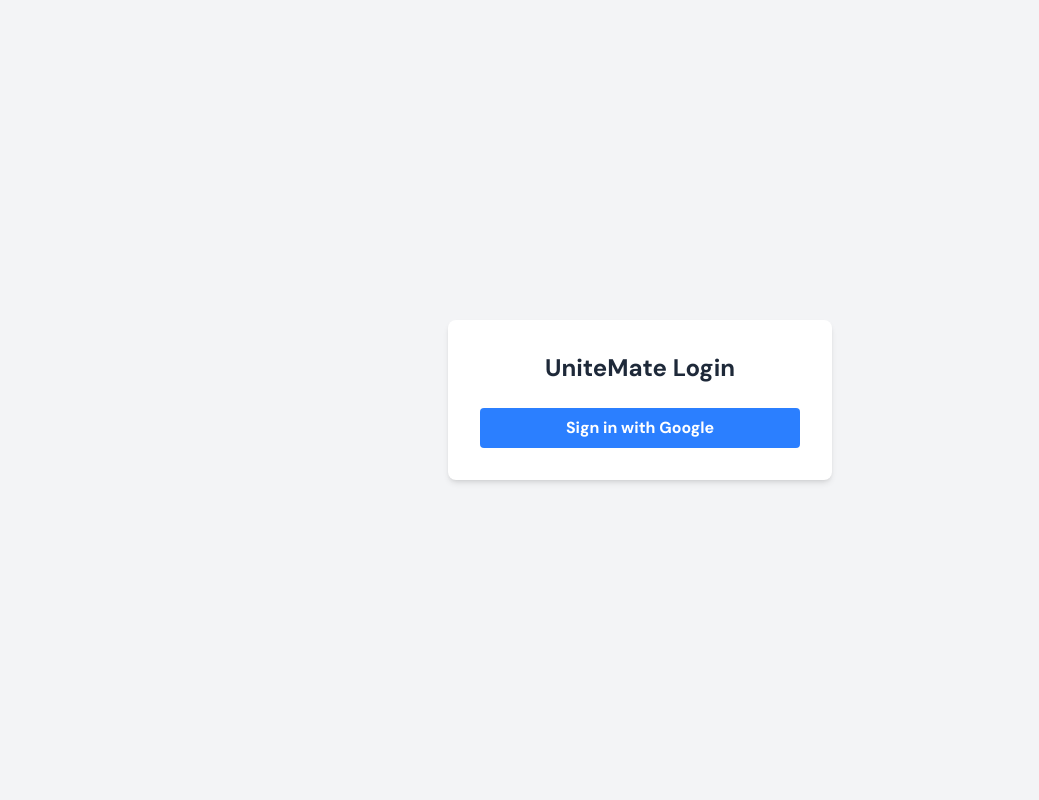
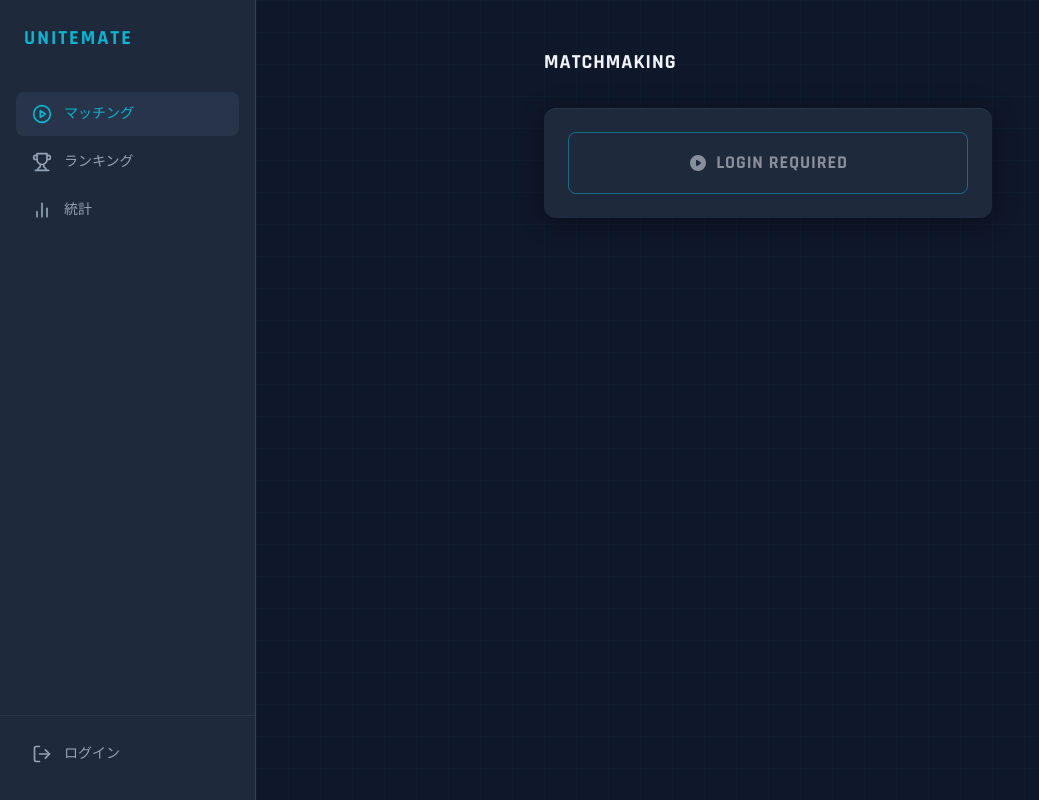
Before and after one commit to juv-shun/unitemate-v2, a React (Vite) app: page / in a window 1280 px wide. Before the commit this address led to /login. Shown: the whole page, without its empty margins (0-1039 px from the left). Built offline with nearby package versions, Linux system fonts and the light colour scheme; no server answers.

Commit message:
feat: allow unauthenticated access to matching screen and restrict queue
- Remove ProtectedRoute from main routes

- Update Sidebar for unauthenticated state

- Disable queue for unauthenticated users

```diff
--- a/src/App.tsx
+++ b/src/App.tsx
@@ -32,61 +32,49 @@ function App() {
               <Route
                 path="/"
                 element={
-									<ProtectedRoute>
                   <Layout>
                     <HomePage />
                   </Layout>
-									</ProtectedRoute>
                 }
               />
               <Route
                 path="/lobby/:matchId?"
                 element={
-									<ProtectedRoute>
                   <Layout>
                     <DraftSimulationPage />
                   </Layout>
-									</ProtectedRoute>
                 }
               />
               <Route
                 path="/match/:matchId?"
                 element={
-									<ProtectedRoute>
                   <Layout>
                     <MatchResultPage />
                   </Layout>
-									</ProtectedRoute>
                 }
               />
               <Route
                 path="/mypage"
                 element={
-									<ProtectedRoute>
                   <Layout>
                     <MyPage />
                   </Layout>
-									</ProtectedRoute>
                 }
               />
               <Route
                 path="/ranking"
                 element={
-									<ProtectedRoute>
                   <Layout>
                     <RankingPage />
                   </Layout>
-									</ProtectedRoute>
                 }
               />
               <Route
                 path="/stats"
                 element={
-									<ProtectedRoute>
                   <Layout>
                     <StatsPage />
                   </Layout>
-									</ProtectedRoute>
                 }
               />
             </Routes>
--- a/src/components/Sidebar.tsx
+++ b/src/components/Sidebar.tsx
@@ -158,7 +158,7 @@ interface SidebarProps {
 export function Sidebar({ onNavigate }: SidebarProps) {
   const navigate = useNavigate();
   const location = useLocation();
-	const { logout } = useAuth();
+  const { user, logout } = useAuth();
 
   const handleNavigation = (path: string) => {
     navigate(path);
@@ -169,6 +169,19 @@ export function Sidebar({ onNavigate }: SidebarProps) {
     logout();
     onNavigate?.();
   };
+
+  const handleLogin = () => {
+    navigate("/login");
+    onNavigate?.();
+  };
+
+  // 未ログイン時はマイページを表示しない
+  const visibleNavItems = navItems.filter((item) => {
+    if (!user && item.path === "/mypage") {
+      return false;
+    }
+    return true;
+  });
 
   return (
     <aside
@@ -193,7 +206,7 @@ export function Sidebar({ onNavigate }: SidebarProps) {
 
       {/* ナビゲーション */}
       <nav className="flex-1 px-4 space-y-1">
-				{navItems.map((item) => {
+        {visibleNavItems.map((item) => {
           const isActive = location.pathname === item.path;
           return (
             <button
@@ -221,8 +234,9 @@ export function Sidebar({ onNavigate }: SidebarProps) {
         })}
       </nav>
 
-			{/* ログアウト */}
+      {/* ログイン/ログアウト */}
       <div className="px-4 pb-6 pt-4 border-t border-slate-700/50">
+        {user ? (
           <button
             type="button"
             onClick={handleLogout}
@@ -245,6 +259,33 @@ export function Sidebar({ onNavigate }: SidebarProps) {
               ログアウト
             </span>
           </button>
+        ) : (
+          <button
+            type="button"
+            onClick={handleLogin}
+            className="w-full flex items-center gap-3 px-4 py-3 rounded-lg transition-all duration-200 hover:bg-slate-700/30"
+            style={{ color: "var(--color-text-secondary)" }}
+            onMouseEnter={(e) => {
+              e.currentTarget.style.color = "var(--color-accent-cyan)";
+            }}
+            onMouseLeave={(e) => {
+              e.currentTarget.style.color = "var(--color-text-secondary)";
+            }}
+          >
+            <span className="shrink-0">
+              {/* ログインアイコン（LogoutIconを反転または別アイコンとして使用も可能だが、簡易的に同じものを流用しつつ回転させる等の表現も可。今回はLogoutIconをそのまま使うか、別途LoginIconを作る。LogoutIconは矢印が外向きなので、内向きのような表現が望ましいが、既存のLogoutIconを使う） */}
+              {/* 既存のLogoutIconは右向き矢印（出る）なので、ログイン用に左向き矢印（入る）のようなアイコンを定義するのがベストだが、今回は一旦LogoutIconを流用しつつ、アイコン自体は変えずにテキストで判断させるか、LoginIconを追加する。コード上部にLoginIconを追加していないので、既存のLogoutIconを使い回すか、新たに定義する必要がある。 */}
+              {/* ユーザー体験的にはLoginIconがあった方がいい。一旦既存のLogoutIconをそのまま使う。 */}
+              <LogoutIcon />
+            </span>
+            <span
+              className="text-sm font-medium"
+              style={{ fontFamily: "var(--font-display)" }}
+            >
+              ログイン
+            </span>
+          </button>
+        )}
       </div>
     </aside>
   );
--- a/src/features/queue/components/QueueSection.tsx
+++ b/src/features/queue/components/QueueSection.tsx
@@ -1,5 +1,6 @@
 import { useEffect, useState } from "react";
 import { useNavigate } from "react-router-dom";
+import { useAuth } from "../../auth/AuthContext";
 import { useQueue } from "../QueueContext";
 import { SearchingIndicator } from "./SearchingIndicator";
 
@@ -10,6 +11,7 @@ function formatElapsedTime(seconds: number): string {
 }
 
 export function QueueSection() {
+  const { user } = useAuth();
   const {
     queueStatus,
     queueJoinedAt,
@@ -30,9 +32,7 @@ export function QueueSection() {
 
     const calculateElapsed = () => {
       const now = new Date();
-      const diff = Math.floor(
-        (now.getTime() - queueJoinedAt.getTime()) / 1000,
-      );
+      const diff = Math.floor((now.getTime() - queueJoinedAt.getTime()) / 1000);
       setElapsedSeconds(Math.max(0, diff));
     };
 
@@ -229,7 +229,7 @@ export function QueueSection() {
     <button
       type="button"
       onClick={handleStartQueue}
-      disabled={isProcessing}
+      disabled={isProcessing || !user}
       className="group relative w-full py-4 rounded-lg font-bold text-lg tracking-wider transition-all duration-300 disabled:opacity-50 disabled:cursor-not-allowed overflow-hidden"
       style={{
         fontFamily: "var(--font-display)",
@@ -266,7 +266,7 @@ export function QueueSection() {
             clipRule="evenodd"
           />
         </svg>
-        {isProcessing ? "STARTING..." : "FIND MATCH"}
+        {isProcessing ? "STARTING..." : user ? "FIND MATCH" : "LOGIN REQUIRED"}
       </span>
     </button>
   );
```
Lines whose indentation alone changed are shown as unchanged.
